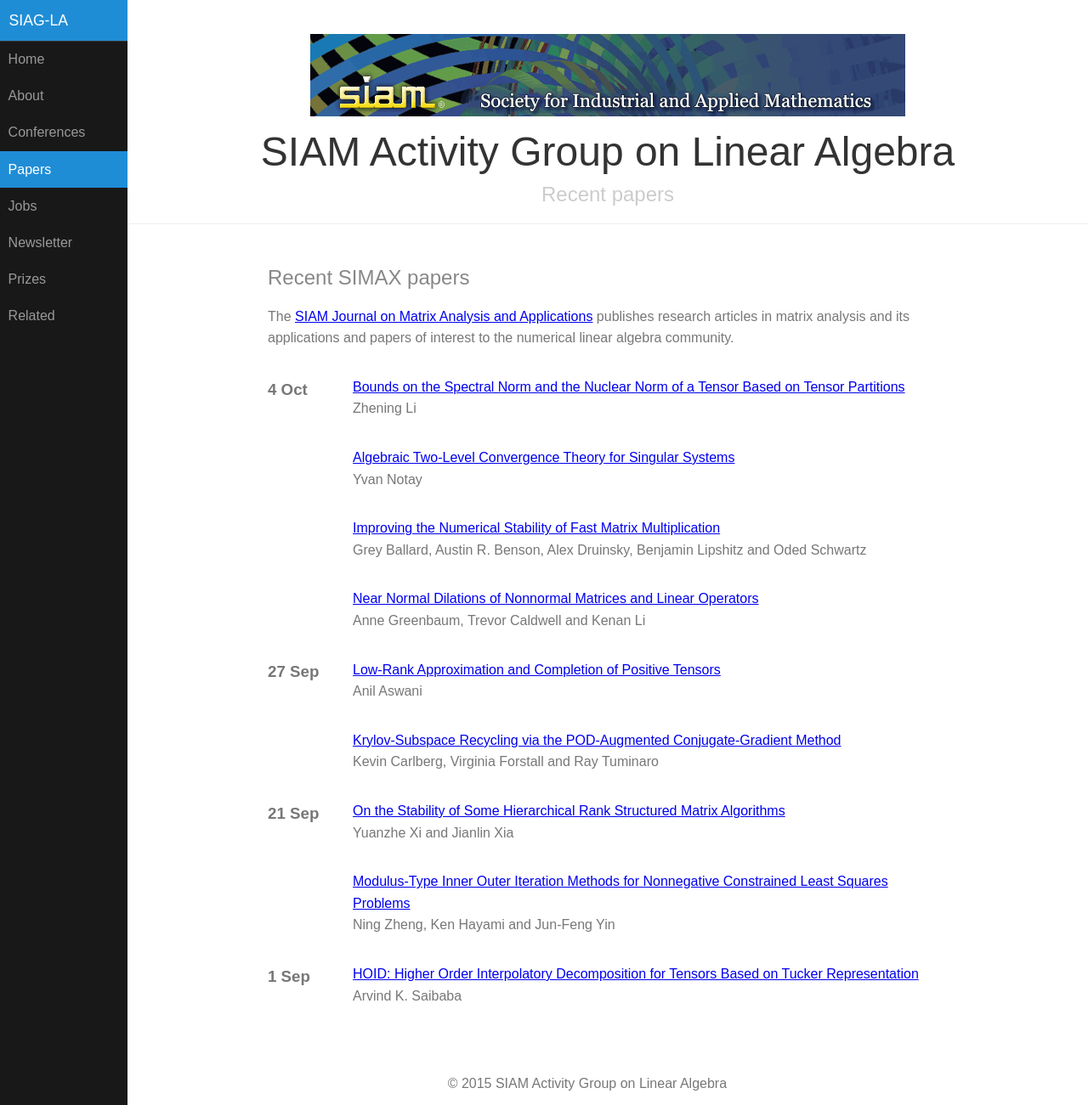
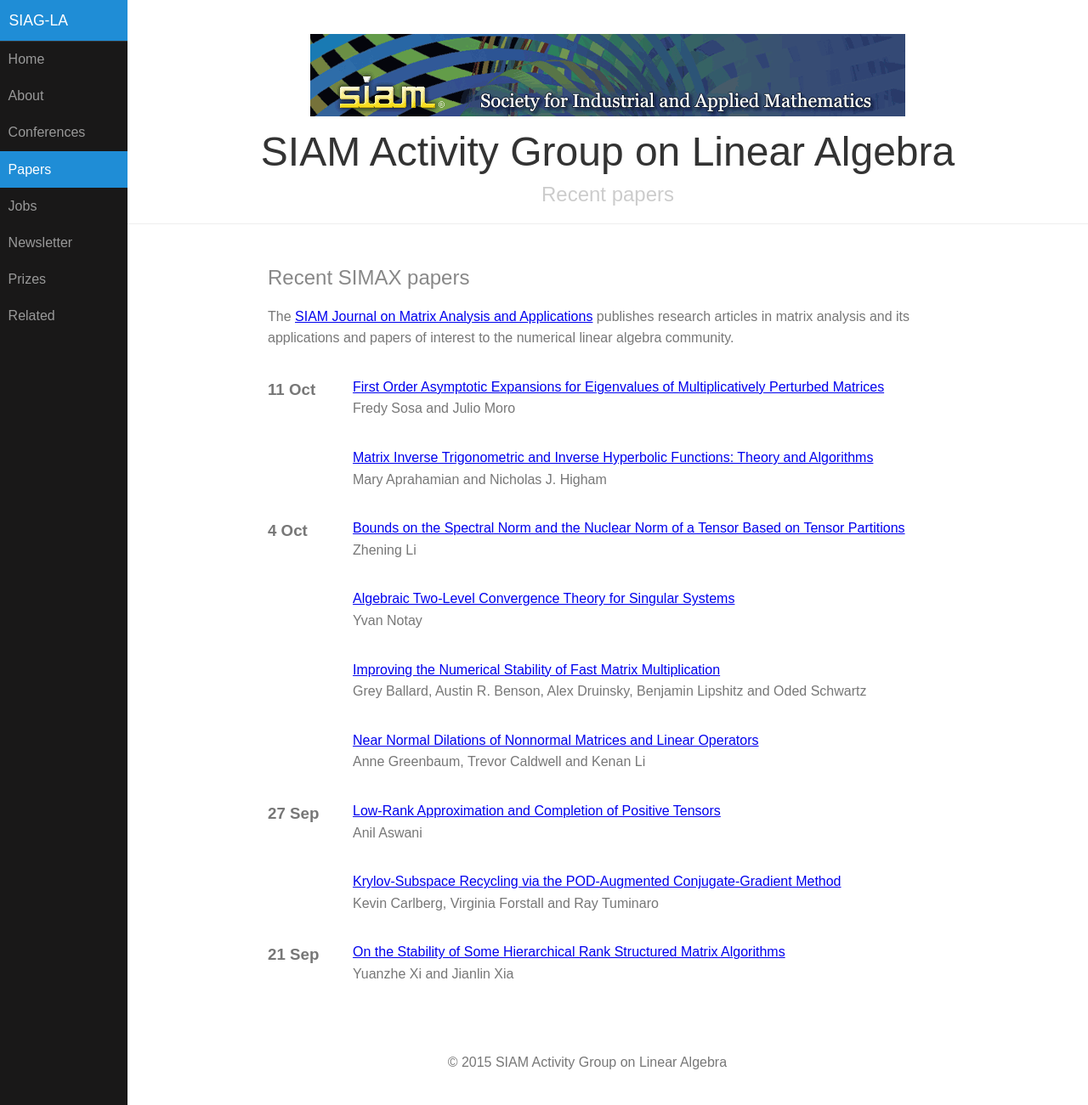
Before and after one commit to dbindel/siagla, a Jekyll site: the page built from simax.html, in a window 1280 px wide and 1301 px high. Shown: the whole window at 85% size. Built offline with Jekyll 4.4.1, drawn with Linux system fonts in a browser that asks for light colours.

Commit message:
Automated updates to simax.yml

```diff
--- a/_data/simax.yml
+++ b/_data/simax.yml
@@ -1856,3 +1856,21 @@
   title: Bounds on the Spectral Norm and the Nuclear Norm of a Tensor Based on Tensor
     Partitions
   volume: '37'
+- authors: Mary Aprahamian and Nicholas J. Higham
+  date: '2016-10-11T07:00:00Z'
+  doi: doi:10.1137/16M1057577
+  link: http://epubs.siam.org/doi/abs/10.1137/16M1057577?ai=s7&mi=3ezuvv&af=R
+  pp_end: '1477'
+  pp_start: '1453'
+  title: 'Matrix Inverse Trigonometric and Inverse Hyperbolic Functions: Theory and
+    Algorithms'
+  volume: '37'
+- authors: Fredy Sosa and Julio Moro
+  date: '2016-10-11T07:00:00Z'
+  doi: doi:10.1137/15M1050057
+  link: http://epubs.siam.org/doi/abs/10.1137/15M1050057?ai=s7&mi=3ezuvv&af=R
+  pp_end: '1504'
+  pp_start: '1478'
+  title: First Order Asymptotic Expansions for Eigenvalues of Multiplicatively Perturbed
+    Matrices
+  volume: '37'
```
